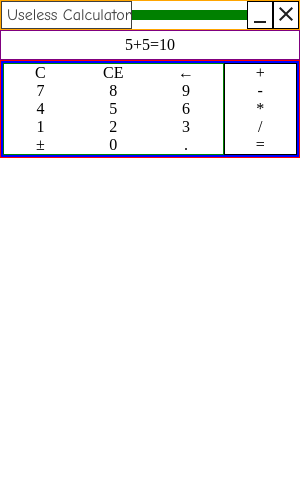
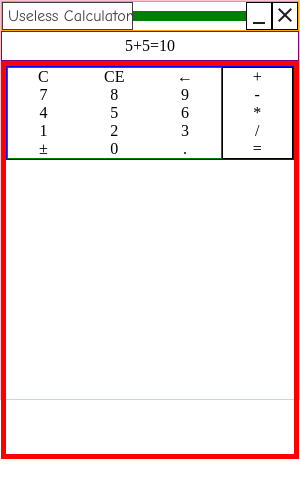
Before and after one commit to Abdulqasem-Bakhshi/UselessCalculator, an Electron app: page index.html in a window 300 px wide. Drawn offline with Linux system fonts and the light colour scheme.

Commit message:
app resolution not fixed, will work tmrw

```diff
--- a/index.css
+++ b/index.css
@@ -12,9 +12,10 @@ html, head, main, body {
 
 /* Buttons Constainer and its Children */
 .Buttons {
-  border: 1px solid red;
+  border: 5px solid red;
   display: flex;
   flex-direction: column;
+  height: 100%;
 }
 
 .Button-Container {
@@ -22,7 +23,7 @@ html, head, main, body {
   flex-direction: row;
   justify-content: space-between;
   user-select: none;
-  border: 2px solid blue;
+  border: 1px solid blue;
 }
 
 .Button-Numbers {
@@ -49,7 +50,7 @@ html, head, main, body {
 
 /* Display Container */
 .Display {
-  height: 30px;
+  min-height: 30px;
   justify-content: center;
   align-items: center;
   display: flex;
@@ -59,19 +60,24 @@ html, head, main, body {
 /* Calculator Container */
 
 .Calculator-Wrap {
+  width: 100%;
+  height: 100%;
   display: grid;
   grid-template-columns: repeat(1, 1fr);
   grid-template-rows: repeat(1, 1fr);
 }
+
 .Calculator {
-
+  width: 100%;
+  height: 400px; /* Hardcoded */
+  border: 1px solid pink;
 }
 
 .Navbar {
   display: flex;
   justify-content: space-between;
   align-items: center;
-  height: 30px;
+  height: 30px; /* Hardcoded */
   -webkit-app-region: drag;
   border: 1px solid orange;
 }
--- a/main.js
+++ b/main.js
@@ -18,8 +18,8 @@ function mainWindowRes() {
     height: 400,
     minWidth: 300,
     minHeight: 400,
-    maxWidth: 600,
-    maxHeight: 800,
+    maxWidth: 400,
+    maxHeight: 600,
     frame: false,
     resizable: true,
     icon: __dirname + '/icon.png',
```
Also changed, not shown: index.html (indentation only).
